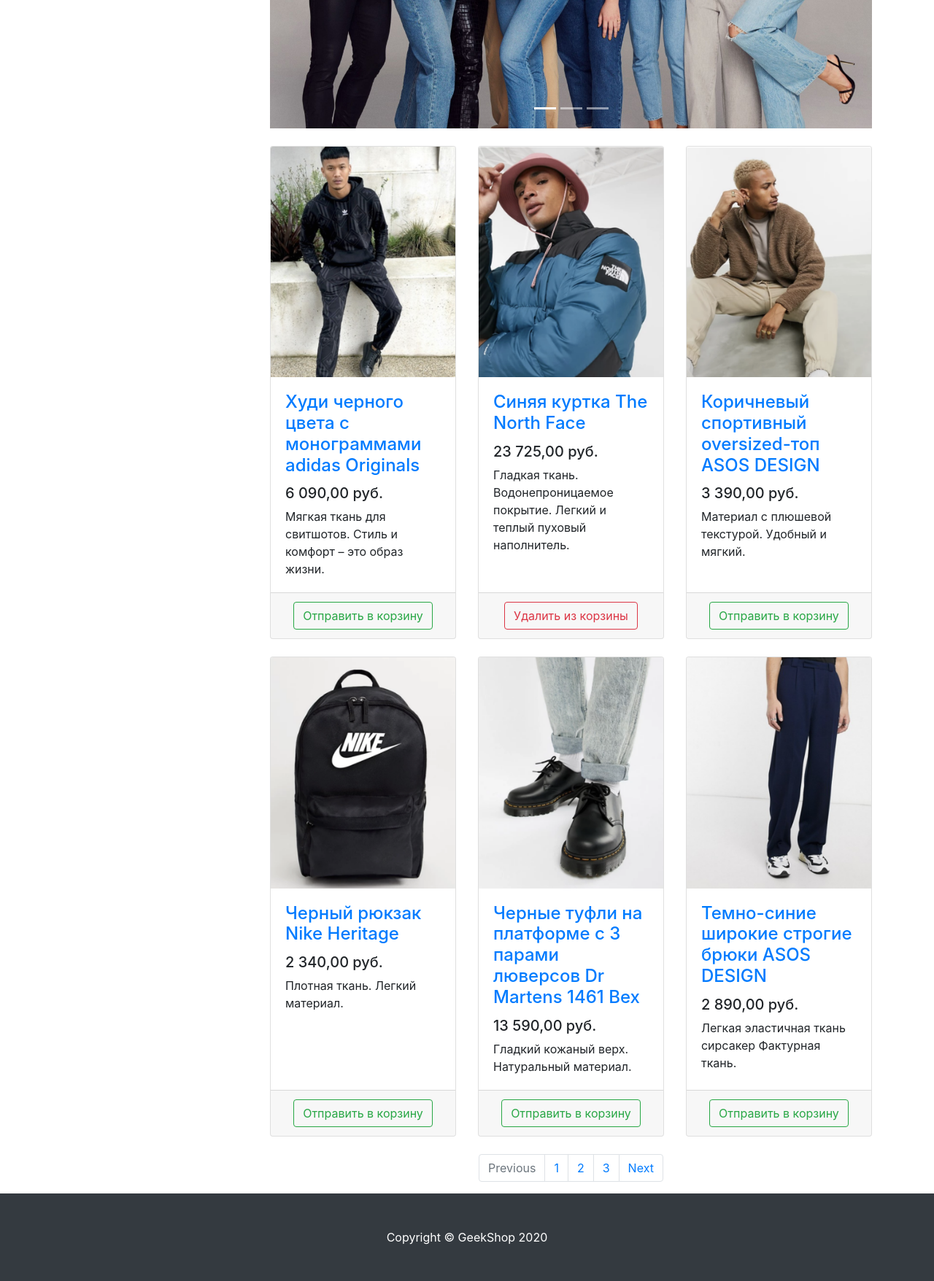
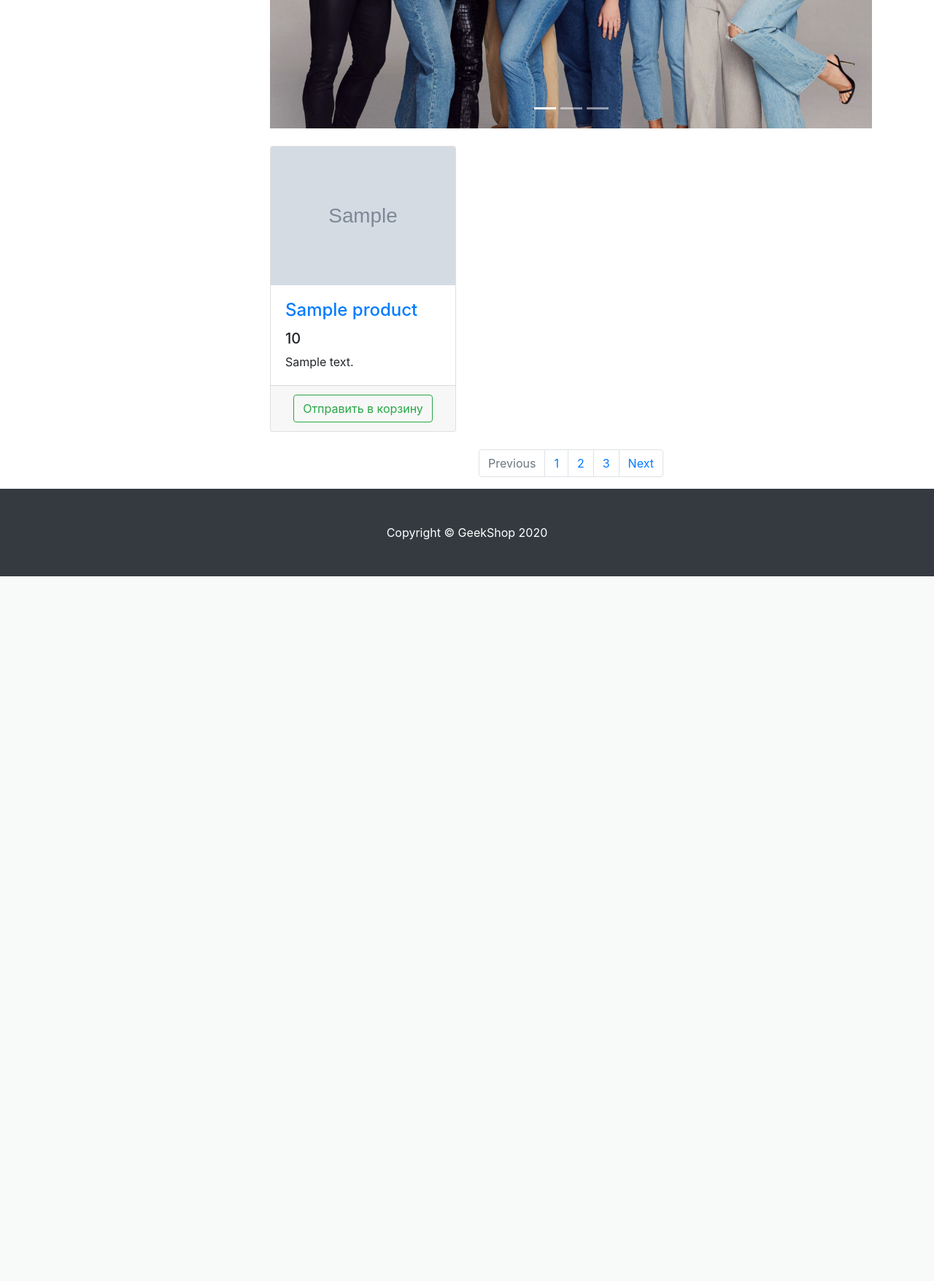
Before and after one commit to Glory665/myproject-server, a Django app: template products/templates/products/products.html in a window 1280 px wide. Shown: the part 399-2155 px from the top of the page at 73% size. After the commit the page ends 1189 px from the top, so only its background shows below. Run offline with Django 3.2, Linux system fonts and the light colour scheme; the template is opened without the code that fills it: most values are stand-ins (such as "Sample title", 1, 10 or a date in 2020); grey boxes marked "Sample" are stand-in pictures; some libraries are stand-ins or nearby versions.

Commit message:
added DRY for products

```diff
--- a/products/templates/products/products.html
+++ b/products/templates/products/products.html
@@ -6,6 +6,7 @@
 {% endblock %}
 
 {% block content %}
+
     <div class="container">
 
     <div class="row">
@@ -54,20 +55,21 @@
             </div>
 
             <div class="row">
+                {% for product in products %}
 
                 <div class="col-lg-4 col-md-6 mb-4">
                     <div class="card h-100">
                         <a href="#">
                             <img class="card-img-top"
-                                 src="{% static 'vendor/img/products/Adidas-hoodie.png' %}"
+                                 src="{% static product.img %}"
                                  alt="">
                         </a>
                         <div class="card-body">
                             <h4 class="card-title">
-                                <a href="#">Худи черного цвета с монограммами adidas Originals</a>
+                                <a href="#">{{ product.name }}</a>
                             </h4>
-                            <h5>6 090,00 руб.</h5>
-                            <p class="card-text">Мягкая ткань для свитшотов. Стиль и комфорт – это образ жизни.</p>
+                            <h5>{{ product.price }}</h5>
+                            <p class="card-text">{{ product.describe }}</p>
                         </div>
                         <div class="card-footer text-center">
                             <button type="button" class="btn btn-outline-success">Отправить в корзину</button>
@@ -75,106 +77,7 @@
                     </div>
                 </div>
 
-                <div class="col-lg-4 col-md-6 mb-4">
-                    <div class="card h-100">
-                        <a href="#">
-                            <img class="card-img-top"
-                                 src="{% static 'vendor/img/products/Blue-jacket-The-North-Face.png' %}" alt="">
-                        </a>
-                        <div class="card-body">
-                            <h4 class="card-title">
-                                <a href="#">Синяя куртка The North Face</a>
-                            </h4>
-                            <h5>23 725,00 руб.</h5>
-                            <p class="card-text">
-                                Гладкая ткань. Водонепроницаемое покрытие. Легкий и теплый пуховый наполнитель.
-                            </p>
-                        </div>
-                        <div class="card-footer text-center">
-                            <button type="button" class="btn btn-outline-danger">Удалить из корзины</button>
-                        </div>
-                    </div>
-                </div>
-
-                <div class="col-lg-4 col-md-6 mb-4">
-                    <div class="card h-100">
-                        <a href="#">
-                            <img class="card-img-top"
-                                 src="{% static 'vendor/img/products/Brown-sports-oversized-top-ASOS-DESIGN.png' %}"
-                                 alt="">
-                        </a>
-                        <div class="card-body">
-                            <h4 class="card-title">
-                                <a href="#">Коричневый спортивный oversized-топ ASOS DESIGN</a>
-                            </h4>
-                            <h5>3 390,00 руб.</h5>
-                            <p class="card-text">Материал с плюшевой текстурой. Удобный и мягкий.</p>
-                        </div>
-                        <div class="card-footer text-center">
-                            <button type="button" class="btn btn-outline-success">Отправить в корзину</button>
-                        </div>
-                    </div>
-                </div>
-
-                <div class="col-lg-4 col-md-6 mb-4">
-                    <div class="card h-100">
-                        <a href="#">
-                            <img class="card-img-top"
-                                 src="{% static 'vendor/img/products/Black-Nike-Heritage-backpack.png' %}"
-                                 alt="">
-                        </a>
-                        <div class="card-body">
-                            <h4 class="card-title">
-                                <a href="#">Черный рюкзак Nike Heritage</a>
-                            </h4>
-                            <h5>2 340,00 руб.</h5>
-                            <p class="card-text">Плотная ткань. Легкий материал.</p>
-                        </div>
-                        <div class="card-footer text-center">
-                            <button type="button" class="btn btn-outline-success">Отправить в корзину</button>
-                        </div>
-                    </div>
-                </div>
-
-                <div class="col-lg-4 col-md-6 mb-4">
-                    <div class="card h-100">
-                        <a href="#">
-                            <img class="card-img-top"
-                                 src="{% static 'vendor/img/products/Black-Dr-Martens-shoes.png' %}"
-                                 alt="">
-                        </a>
-                        <div class="card-body">
-                            <h4 class="card-title">
-                                <a href="#">Черные туфли на платформе с 3 парами люверсов Dr Martens 1461 Bex</a>
-                            </h4>
-                            <h5>13 590,00 руб.</h5>
-                            <p class="card-text">Гладкий кожаный верх. Натуральный материал.</p>
-                        </div>
-                        <div class="card-footer text-center">
-                            <button type="button" class="btn btn-outline-success">Отправить в корзину</button>
-                        </div>
-                    </div>
-                </div>
-
-                <div class="col-lg-4 col-md-6 mb-4">
-                    <div class="card h-100">
-                        <a href="#">
-                            <img class="card-img-top"
-                                 src="{% static 'vendor/img/products/Dark-blue-wide-leg-ASOs-DESIGN-trousers.png' %}"
-                                 alt="">
-                        </a>
-                        <div class="card-body">
-                            <h4 class="card-title">
-                                <a href="#">Темно-синие широкие строгие брюки ASOS DESIGN</a>
-                            </h4>
-                            <h5>2 890,00 руб.</h5>
-                            <p class="card-text">Легкая эластичная ткань сирсакер Фактурная ткань.</p>
-                        </div>
-                        <div class="card-footer text-center">
-                            <button type="button" class="btn btn-outline-success">Отправить в корзину</button>
-                        </div>
-                    </div>
-                </div>
+                {% endfor %}
 
             </div>
 
@@ -198,6 +101,7 @@
 
 </div>
 <!-- /.container -->
+<!--  -->
 {% endblock %}
 
 {% block footer %}
```
Also changed, not shown: products/views.py (+30 -1 lines).
